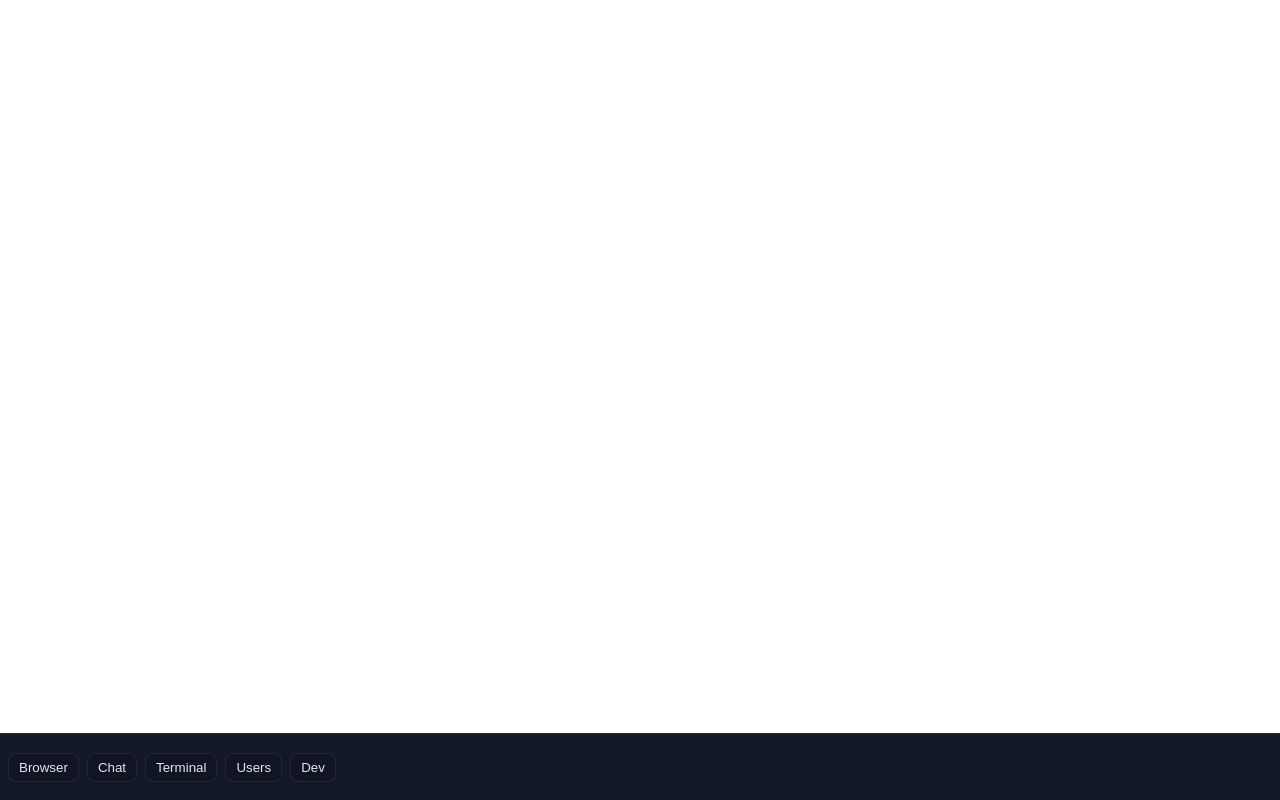
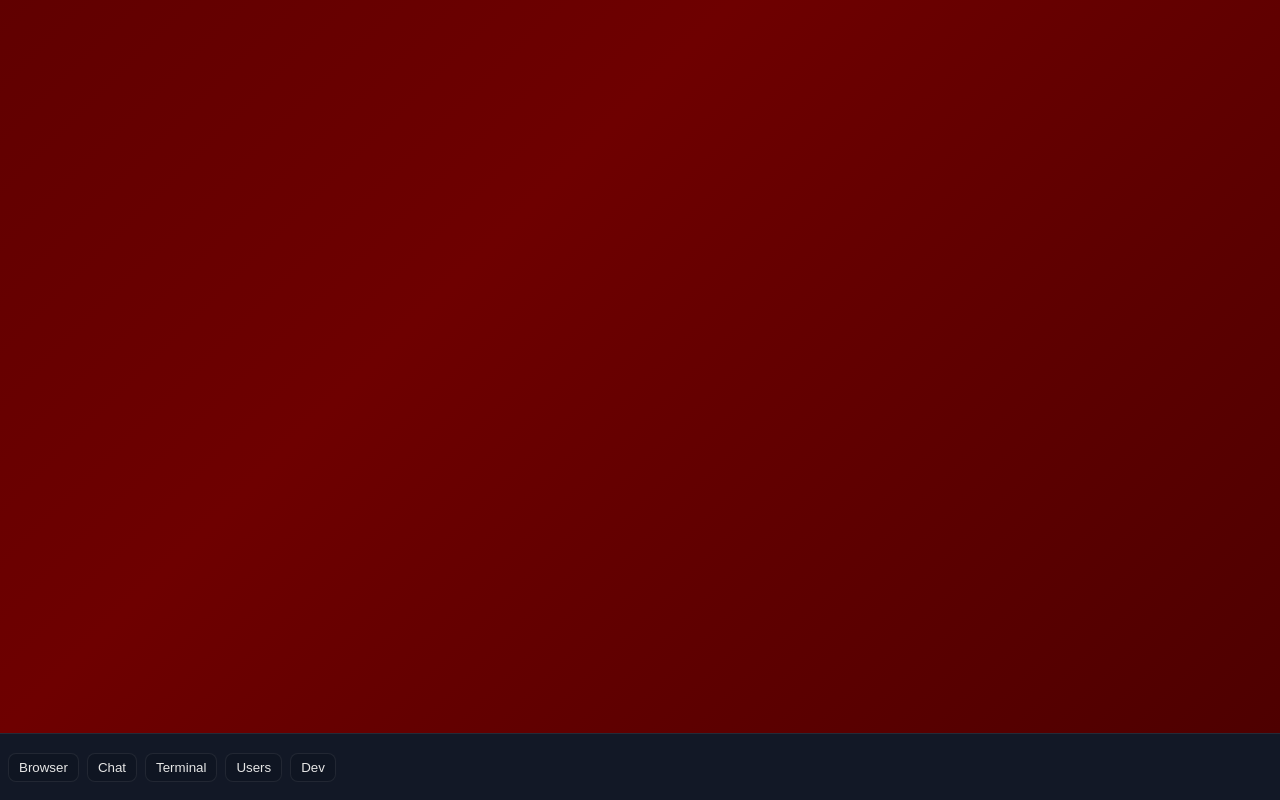
Before and after one commit to HeyItsHeart/APOS, a website: page public/index.html in a window 1280 px wide. Drawn offline with nearby package versions, Linux system fonts and the light colour scheme.

Commit message:
Add gradient background and animation to desktop

```diff
--- a/public/style.css
+++ b/public/style.css
@@ -74,3 +74,26 @@ body {
   height: calc(100% - 36px);
   overflow: auto;
 }
+
+#desktop {
+  position: absolute;
+  top: 0;
+  bottom: 50px;
+  left: 0;
+  right: 0;
+  background: linear-gradient(
+    135deg,
+    #1a0000,
+    #3b0000,
+    #6e0000,
+    #2a0000
+  );
+  background-size: 400% 400%;
+  animation: gradientMove 15s ease infinite;
+}
+
+@keyframes gradientMove {
+  0% { background-position: 0% 50%; }
+  50% { background-position: 100% 50%; }
+  100% { background-position: 0% 50%; }
+}
```
